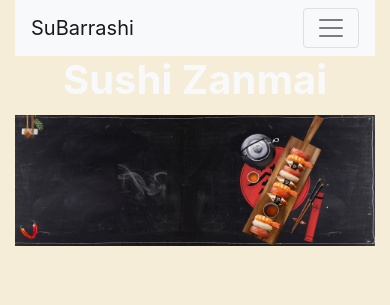
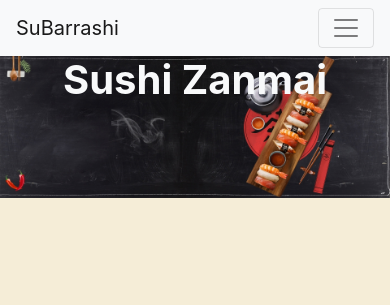
Before and after one commit to mich0292/Restaurant_Website, a PHP site: page /home.html in a window 390 px wide. Shown: the top 305 px of the page. Run offline with PHP 8.4, Linux system fonts and the light colour scheme.

Commit message:
code push

```diff
--- a/home.css
+++ b/home.css
@@ -1,5 +1,4 @@
 .titlebar {
-    background-position: center;
     background-repeat: no-repeat;
     background-size: 100%;
     background-color: #0000;
@@ -16,7 +15,6 @@
 @media screen and (max-width: 576px) {
     .titlebar {
         width: 100%!important;
-        background-position: center;
         background-size: 100%;
         height: 200px;
     }
@@ -25,7 +23,6 @@
 @media screen and (max-width: 992px) {
     .titlebar {
         width: 100%!important;
-        background-position: center;
         background-size: 100%;
         height: 250px;
     }
@@ -34,7 +31,6 @@
 @media screen and (max-width: 768px) {
     .titlebar {
         width: 100%!important;
-        background-position: center;
         background-size: 100%;
         height: 250px;
     }
--- a/style.css
+++ b/style.css
@@ -2,3 +2,7 @@
     background-color: #f5edd7;
     color: #000;
 }
+
+.container-fluid{
+    padding: 0;
+}
```
